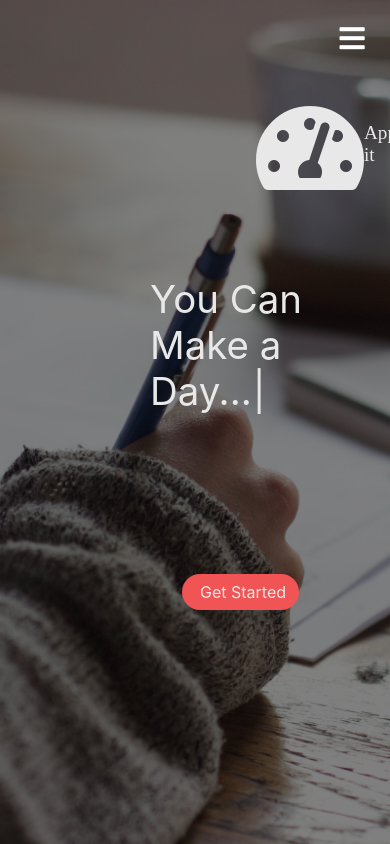
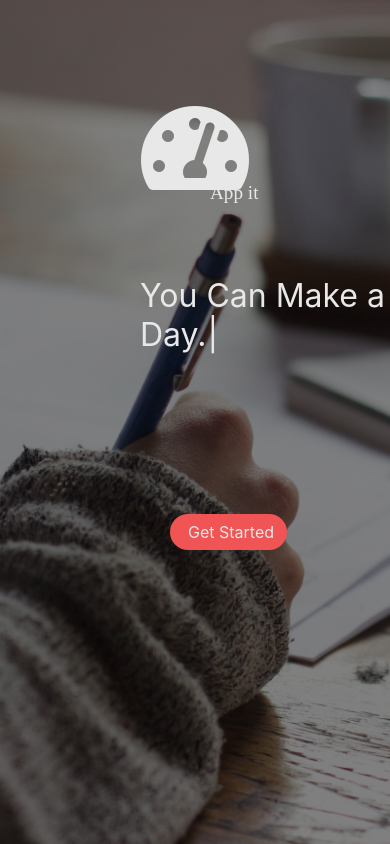
Before and after one commit to opeyemipeter1759/App-it, a React (Create React App) app: page / in a window 390 px wide. Built offline with nearby package versions, Linux system fonts and the light colour scheme; a web font is replaced by a local one.

Commit message:
restructuring the homepage

```diff
--- a/src/Components/Button.css
+++ b/src/Components/Button.css
@@ -12,13 +12,27 @@
   color: var(--textColor);
   cursor: pointer;
   background-color: var(--btnColor);
+  width: auto;
 }
 
 .btn:hover {
-  padding: 5px 18px;
-  transition: all 0.3s ease-out;
   background-color: transparent;
   color: var(--textColor);
   border-radius: 4px;
   border: 2px solid var(--btnColor);
 }
+
+@media screen and (max-width: 960px) {
+  .btn {
+    padding: 10px 18px;
+    border-radius: 4px;
+    outline: none;
+    margin-right: 30px;
+    border: none;
+    font-size: 16px;
+    color: var(--textColor);
+    cursor: pointer;
+    background-color: var(--btnColor);
+    width: 100px;
+  }
+}
--- a/src/Components/Home.css
+++ b/src/Components/Home.css
@@ -19,7 +19,7 @@
   display: block;
   text-align: center;
   padding: 0.5rem 5px 0.5rem 10px;
-  margin: 2rem 5rem;
+  margin: 4rem 5rem;
   border-radius: 4px;
   width: 20%;
   background: var(--btnColor);
@@ -27,14 +27,39 @@
   color: #e8e8e8;
   font-size: 1.5rem;
 }
-
 @media screen and (max-width: 960px) {
+  .landingText {
+    font-size: 90px;
+  }
+  .getStarted {
+    margin-top: 4rem;
+  }
+}
+@media screen and (max-width: 680px) {
+  .landingText {
+    font-size: 60px;
+  }
+  .getStarted {
+    display: block;
+    text-align: center;
+    padding: 0.5rem 5px 0.5rem 10px;
+    margin: 4rem 5rem;
+    border-radius: 4px;
+    width: 30%;
+    background: var(--btnColor);
+    text-decoration: none;
+    color: #e8e8e8;
+    font-size: 1.5rem;
+  }
+}
+@media screen and (max-width: 480px) {
   .homeLogo {
     display: block;
     color: var(--textColor);
     justify-self: center;
     padding-top: 20px;
-    margin-left: 230px;
+    margin-left: 190px;
+    margin-right: 190px;
     cursor: pointer;
     text-decoration: none;
     font-size: 2rem;
@@ -43,16 +68,16 @@
   }
   .homeLogoText {
     position: absolute;
-    margin: 0;
-    padding: 0;
+    top: 160px;
+    left: 210px;
     font-family: "Hachi Maru Pop", cursive;
     font-size: 1.2rem;
   }
   .landingText {
     color: var(--textColor);
     padding-top: 80px;
-    margin-left: 150px;
-    font-size: 2.4rem;
+    margin-left: 140px;
+    font-size: 2rem;
     align-self: center;
     justify-content: center;
   }
@@ -60,7 +85,7 @@
     display: block;
     text-align: center;
     padding: 0.5rem 5px 0.5rem 10px;
-    margin: 10rem 0 2rem 182px;
+    margin: 10rem 140px 3rem 170px;
     border-radius: 20px;
     width: 30%;
     background: var(--btnColor);
--- a/src/Components/Home.js
+++ b/src/Components/Home.js
@@ -18,16 +18,13 @@ function HomePage() {
               <Typewriter
               onInit={(typewriter
               )=>{typewriter
-              .typeString('You Can Make a Day...')
+              .typeString('You Can Make a Day.')
               .pauseFor(4000)
               .deleteAll()
-              .typeString('You can be Effective...')
+              .typeString('You can be Effective.')
               .pauseFor(4000)
               .deleteAll()
-               .typeString('You can be Productive...')
-              .pauseFor(4000)
-              .deleteAll()
-              .typeString('You can Plan it Out!...')
+              .typeString('You can Plan it Out!')
               .pauseFor(4000)
               .deleteAll()
               .typeString('Just App it!...')
--- a/src/Components/Navbar.css
+++ b/src/Components/Navbar.css
@@ -20,7 +20,7 @@
   margin: 0;
   padding-bottom: 30px;
   font-family: "Hachi Maru Pop", cursive;
-  font-size: 1.5rem;
+  font-size: 1.3rem;
 }
 
 .fa-firstdraft {
@@ -68,8 +68,15 @@
 .bar {
   display: none;
 }
-
 @media screen and (max-width: 960px) {
+  .logoText {
+    position: relative;
+    bottom: 10px;
+    font-size: 1rem;
+    padding-bottom: 20px;
+  }
+}
+@media screen and (max-width: 480px) {
   .navItems {
     display: flex;
     flex-direction: column;
@@ -81,12 +88,7 @@
     opacity: 1;
     transition: all 0.5s ease;
   }
-  /* background-image: linear-gradient(rgba(0, 0, 0, 0.5), rgba(0, 0, 0, 0.5)), url(./Assests/hompage2.jpg);
-  background-position: center;
-  background-size: cover;
-  justify-content: center;
-  align-items: center;
-  height: 100vh; */
+
   .navItems.active {
     background: linear-gradient(rgba(0, 0, 0, 0.5), rgba(0, 0, 0, 0.5)), #fff;
     left: 0;
@@ -115,13 +117,13 @@
   }
 
   .bar {
-    display: block;
-    position: absolute;
+    display: none;
+    /* position: absolute;
     top: 0;
     right: 0;
     transform: translate(-100%, 60%);
     font-size: 1.8rem;
-    cursor: pointer;
+    cursor: pointer; */
   }
 
   .fa-times {
--- a/src/Components/Navbar.js
+++ b/src/Components/Navbar.js
@@ -15,7 +15,7 @@ const closeMobileMenu =() => setClick(false)
         <Link to='/' className="navbarLogo">
           <i className="mt-2 fas fa-2x fa-tachometer-alt">
           </i>
-           <span className="logoText"> <br/> App it</span>
+           <span className="logoText"> <br/> App-it</span>
 
         </Link>
         <div className="bar" onClick={handleClick}>
```
Also changed, not shown: 1 other file (tests, documents, lock files or other folders).
